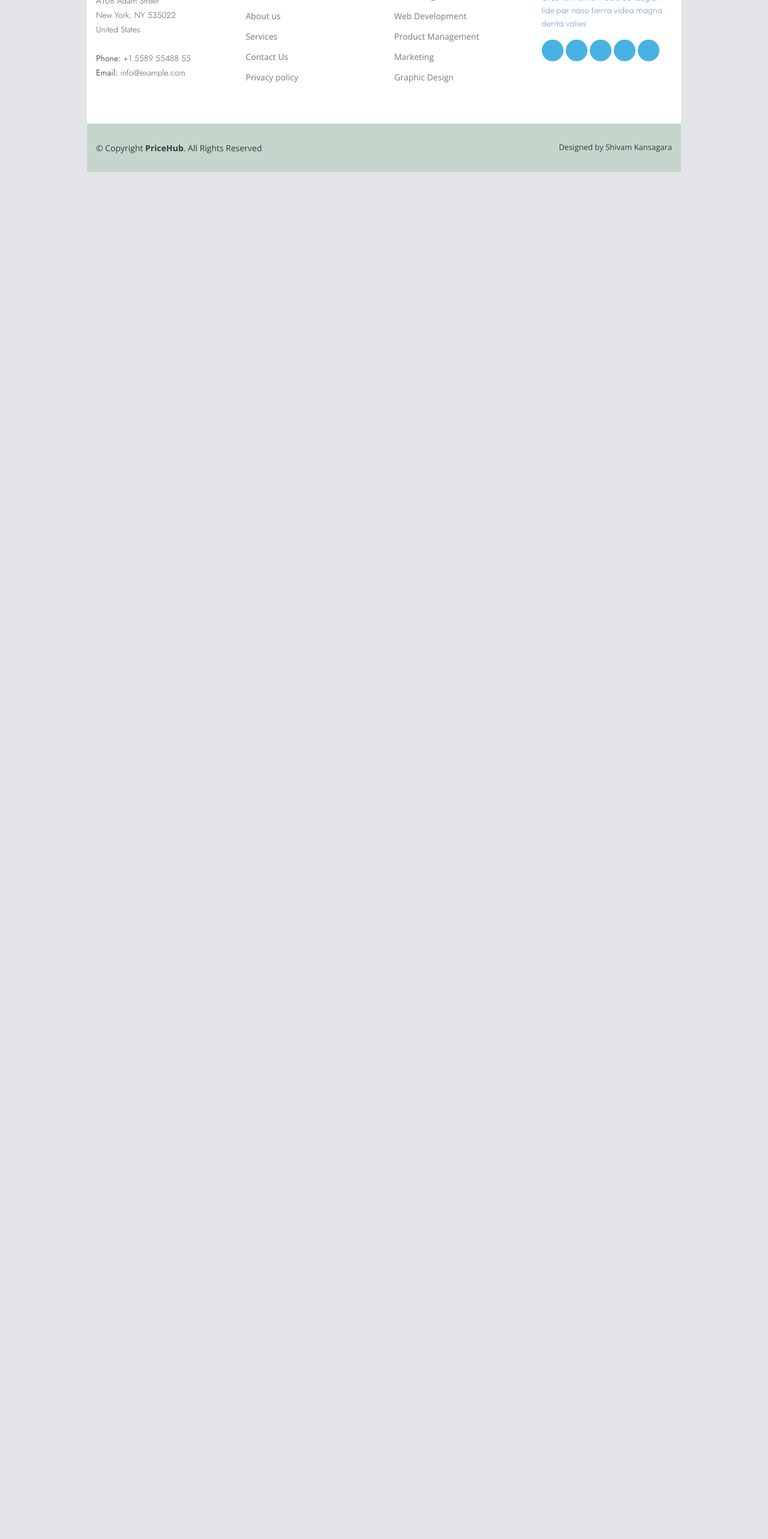
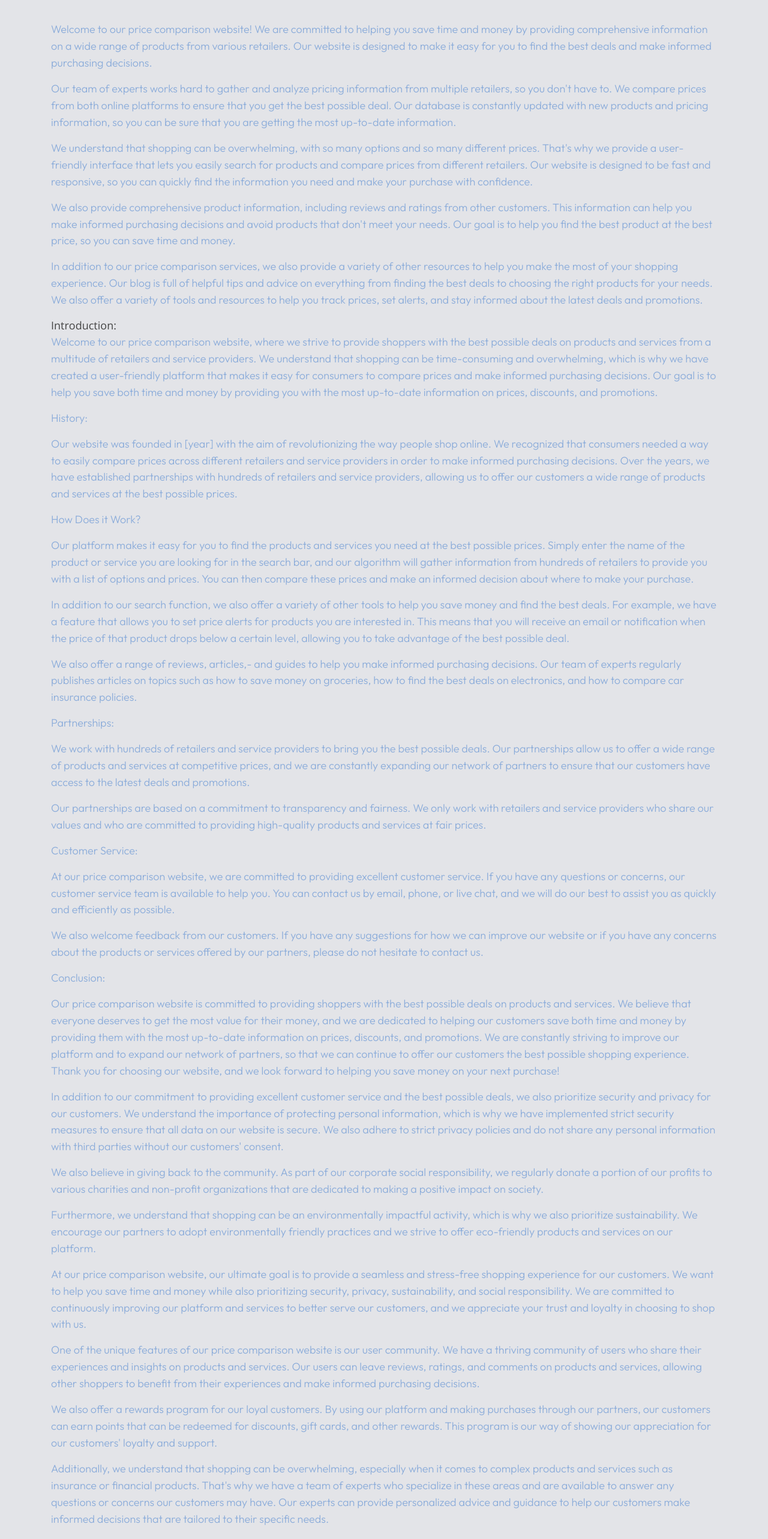
Before and after one commit to ShivamKansagara/Price_Tracker_Website, a React (Create React App) app in the folder Frontend/: page /about in a window 1280 px wide. Shown: the part 140-2705 px from the top of the page at 60% size. Before the commit the page ends 800 px from the top, so only its background shows below. Built offline with nearby package versions, Linux system fonts and the light colour scheme; some icons are missing.

Commit message:
About us content added

```diff
--- a/Frontend/src/MyComponents/About.js
+++ b/Frontend/src/MyComponents/About.js
@@ -2,10 +2,126 @@ import React from 'react'
 
 export default function About() {
   return (
-    <div>
-      <div className="container">
-        hello shivam here
-      </div>
+    <>
+      <div className="container py-5">
+      <h1 className="text-center mb-4">Welcome to Our Price Comparison Website!</h1>
+      <p>
+      Welcome to our price comparison website! We are committed to helping you save time and money by providing comprehensive information on a wide range of products from various retailers. Our website is designed to make it easy for you to find the best deals and make informed purchasing decisions.
+      </p>
+      <p>
+      Our team of experts works hard to gather and analyze pricing information from multiple retailers, so you don't have to. We compare prices from both online platforms to ensure that you get the best possible deal. Our database is constantly updated with new products and pricing information, so you can be sure that you are getting the most up-to-date information.
+      </p>
+      <p>
+        We understand that shopping can be overwhelming, with so many options and so many different prices. That's why we provide a user-friendly interface
+        that lets you easily search for products and compare prices from different retailers. Our website is designed to be fast and responsive, so you can
+        quickly find the information you need and make your purchase with confidence.
+      </p>
+      <p>
+        We also provide comprehensive product information, including reviews and ratings from other customers. This information can help you make informed
+        purchasing decisions and avoid products that don't meet your needs. Our goal is to help you find the best product at the best price, so you can save
+        time and money.
+      </p>
+      <p>
+        In addition to our price comparison services, we also provide a variety of other resources to help you make the most of your shopping experience. Our
+        blog is full of helpful tips and advice on everything from finding the best deals to choosing the right products for your needs. We also offer a
+        variety of tools and resources to help you track prices, set alerts, and stay informed about the latest deals and promotions.
+      </p>
+      Introduction:
+<p>
+Welcome to our price comparison website, where we strive to provide shoppers with the best possible deals on products and services from a multitude of retailers and service providers. We understand that shopping can be time-consuming and overwhelming, which is why we have created a user-friendly platform that makes it easy for consumers to compare prices and make informed purchasing decisions. Our goal is to help you save both time and money by providing you with the most up-to-date information on prices, discounts, and promotions.
+</p>
+
+<p>
+History:
+</p>
+
+<p>
+Our website was founded in [year] with the aim of revolutionizing the way people shop online. We recognized that consumers needed a way to easily compare prices across different retailers and service providers in order to make informed purchasing decisions. Over the years, we have established partnerships with hundreds of retailers and service providers, allowing us to offer our customers a wide range of products and services at the best possible prices.
+</p>
+
+<p>
+How Does it Work?
+</p>
+
+<p>
+Our platform makes it easy for you to find the products and services you need at the best possible prices. Simply enter the name of the product or service you are looking for in the search bar, and our algorithm will gather information from hundreds of retailers to provide you with a list of options and prices. You can then compare these prices and make an informed decision about where to make your purchase.
+</p>
+
+<p>
+In addition to our search function, we also offer a variety of other tools to help you save money and find the best deals. For example, we have a feature that allows you to set price alerts for products you are interested in. This means that you will receive an email or notification when the price of that product drops below a certain level, allowing you to take advantage of the best possible deal.
+</p>
+
+<p>
+We also offer a range of reviews, articles,- and guides to help you make informed purchasing decisions. Our team of experts regularly publishes articles on topics such as how to save money on groceries, how to find the best deals on electronics, and how to compare car insurance policies.
+</p>
+
+<p>
+Partnerships:
+</p>
+
+<p>
+We work with hundreds of retailers and service providers to bring you the best possible deals. Our partnerships allow us to offer a wide range of products and services at competitive prices, and we are constantly expanding our network of partners to ensure that our customers have access to the latest deals and promotions.
+
+</p>
+
+<p>
+Our partnerships are based on a commitment to transparency and fairness. We only work with retailers and service providers who share our values and who are committed to providing high-quality products and services at fair prices.
+</p>
+
+<p>
+Customer Service:
+</p>
+
+<p>
+At our price comparison website, we are committed to providing excellent customer service. If you have any questions or concerns, our customer service team is available to help you. You can contact us by email, phone, or live chat, and we will do our best to assist you as quickly and efficiently as possible.
+</p>
+
+<p>
+We also welcome feedback from our customers. If you have any suggestions for how we can improve our website or if you have any concerns about the products or services offered by our partners, please do not hesitate to contact us.
+</p>
+
+<p>
+Conclusion:
+</p>
+<p>
+Our price comparison website is committed to providing shoppers with the best possible deals on products and services. We believe that everyone deserves to get the most value for their money, and we are dedicated to helping our customers save both time and money by providing them with the most up-to-date information on prices, discounts, and promotions. We are constantly striving to improve our platform and to expand our network of partners, so that we can continue to offer our customers the best possible shopping experience. Thank you for choosing our website, and we look forward to helping you save money on your next purchase!
+</p>
+
+<p>
+In addition to our commitment to providing excellent customer service and the best possible deals, we also prioritize security and privacy for our customers. We understand the importance of protecting personal information, which is why we have implemented strict security measures to ensure that all data on our website is secure. We also adhere to strict privacy policies and do not share any personal information with third parties without our customers' consent.
+</p>
+
+<p>
+We also believe in giving back to the community. As part of our corporate social responsibility, we regularly donate a portion of our profits to various charities and non-profit organizations that are dedicated to making a positive impact on society.
+</p>
+
+<p>
+Furthermore, we understand that shopping can be an environmentally impactful activity, which is why we also prioritize sustainability. We encourage our partners to adopt environmentally friendly practices and we strive to offer eco-friendly products and services on our platform.
+</p>
+
+<p>
+At our price comparison website, our ultimate goal is to provide a seamless and stress-free shopping experience for our customers. We want to help you save time and money while also prioritizing security, privacy, sustainability, and social responsibility. We are committed to continuously improving our platform and services to better serve our customers, and we appreciate your trust and loyalty in choosing to shop with us.
+</p>
+
+<p>
+One of the unique features of our price comparison website is our user community. We have a thriving community of users who share their experiences and insights on products and services. Our users can leave reviews, ratings, and comments on products and services, allowing other shoppers to benefit from their experiences and make informed purchasing decisions.
+</p>
+
+<p>
+We also offer a rewards program for our loyal customers. By using our platform and making purchases through our partners, our customers can earn points that can be redeemed for discounts, gift cards, and other rewards. This program is our way of showing our appreciation for our customers' loyalty and support.
+</p>
+
+<p>
+Additionally, we understand that shopping can be overwhelming, especially when it comes to complex products and services such as insurance or financial products. That's why we have a team of experts who specialize in these areas and are available to answer any questions or concerns our customers may have. Our experts can provide personalized advice and guidance to help our customers make informed decisions that are tailored to their specific needs.
+</p>
+
+<p>
+Overall, our price comparison website is more than just a platform for finding the best deals. We are a community of shoppers, experts, and partners who are dedicated to providing the best possible shopping experience for our customers. We value transparency, fairness, and integrity in all our business practices, and we are committed to continuous improvement and innovation to better serve our customers. Thank you for choosing our website, and we look forward to helping you save money and make informed purchasing decisions.
+</p>
+
+
+      {/* Continue the rest of the content here */}
     </div>
+    </>
   )
 }
```
